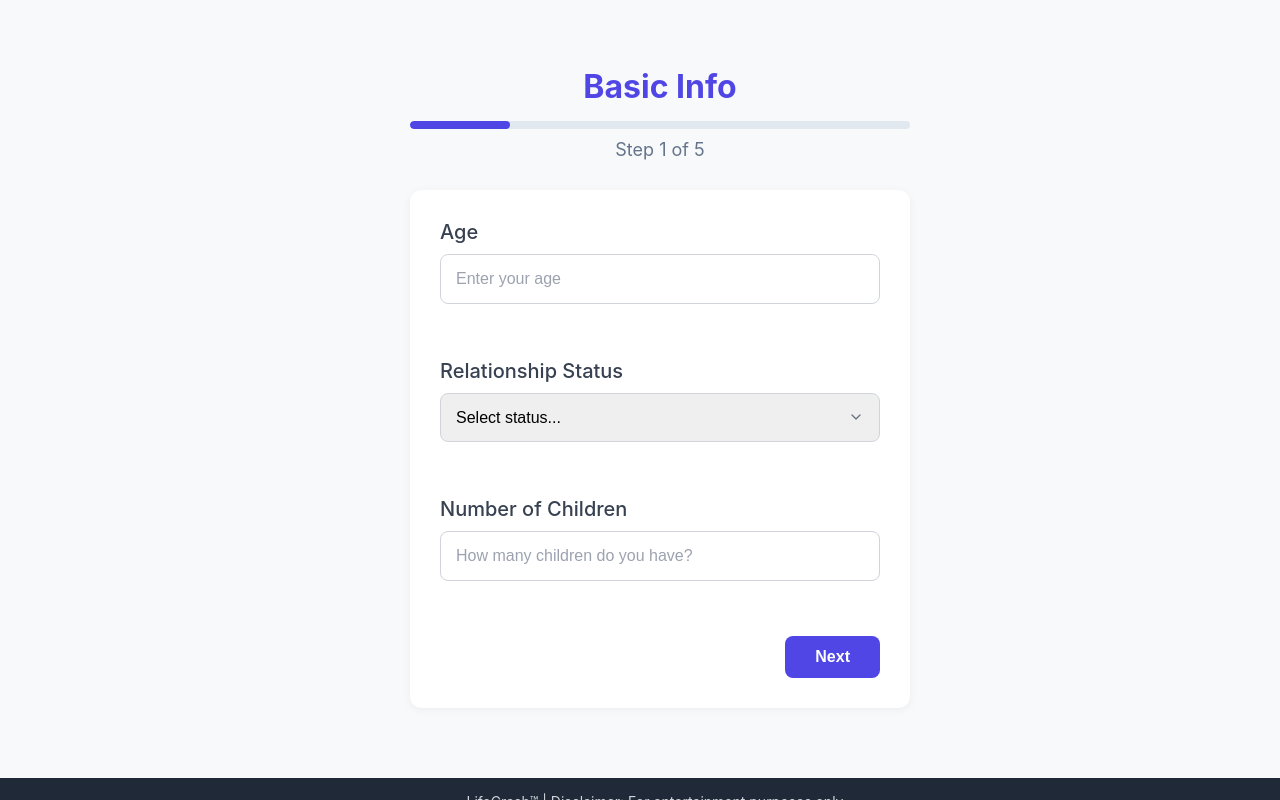
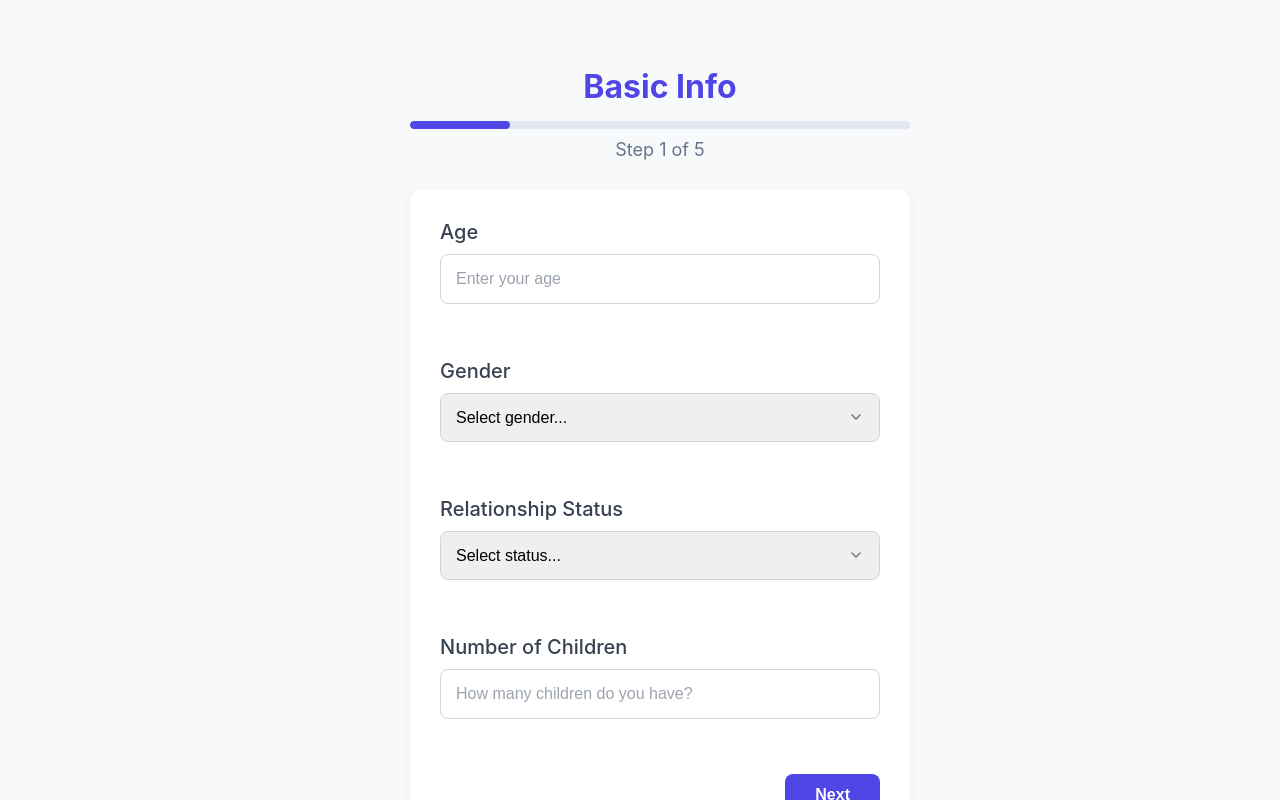
Before and after one commit to gracematsuoka/LifeCrash, a React (Vite) app in the folder frontend/: page / in a window 1280 px wide. Both pictures are taken after a click on the button "Start Prediction". Shown: the top 800 px of the page. Built offline with nearby package versions, Linux system fonts and the light colour scheme.

Commit message:
added gender

```diff
--- a/frontend/src/components/FormStep.tsx
+++ b/frontend/src/components/FormStep.tsx
@@ -63,6 +63,22 @@ const FormStep: React.FC<FormStepProps> = ({
               error={errors.age}
               placeholder="Enter your age"
             />
+
+            <div className="form-group">
+              <label>Gender</label>
+              <select
+                name="gender"
+                value={stepData.gender || ''}
+                onChange={handleChange}
+                className={`form-control ${errors.gender ? 'error' : ''}`}
+              >
+                <option value="">Select gender...</option>
+                <option value="male">Female</option>
+                <option value="female">Male</option>
+                <option value="other">Other</option>
+              </select>
+              {errors.relationshipStatus && <p className="error-message">{errors.relationshipStatus}</p>}
+            </div>
 
             <div className="form-group">
               <label>Relationship Status</label>
--- a/frontend/src/utils/validation.ts
+++ b/frontend/src/utils/validation.ts
@@ -2,6 +2,7 @@ import { FormData } from '../types';
 
 export const initialFormData: FormData = {
   age: '',
+  gender: '',
   relationshipStatus: '',
   children: '',
   education: '',
```
Also changed, not shown: frontend/src/types/index.ts (+6 -5 lines).
